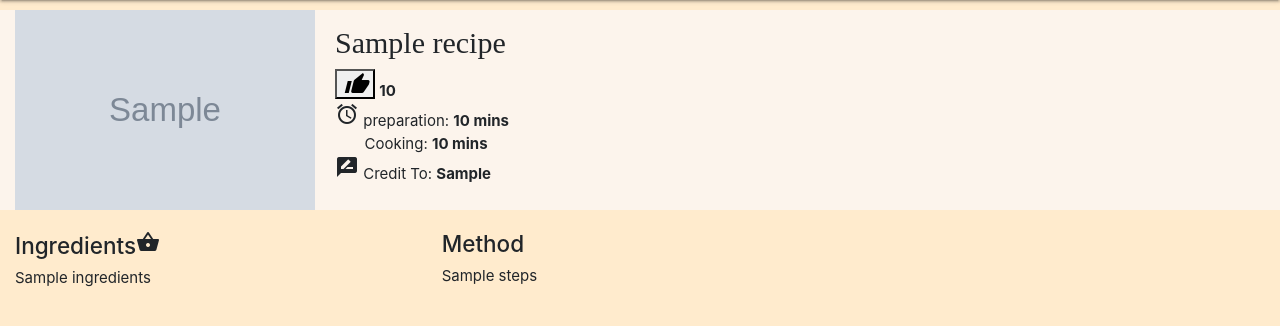
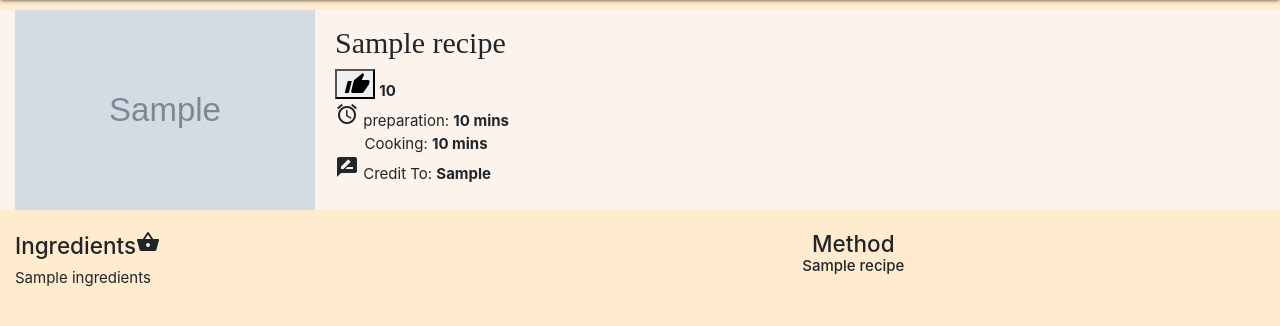
Before and after one commit to Code-Institute-Submissions/recipes-1, a Flask app: template templates/show_recipes.html in a window 1280 px wide. Shown: the part 64-390 px from the top of the page. Run offline with Flask 2, Linux system fonts and the light colour scheme; the template is opened without the code that fills it: most values are stand-ins (such as "Sample title", 1, 10 or a date in 2020); grey boxes marked "Sample" are stand-in pictures; some libraries are stand-ins or nearby versions.

Commit message:
split that method so user can easily read that

```diff
--- a/app.py
+++ b/app.py
@@ -148,7 +148,11 @@ def insert_recipes(register_id):
 def show_recipes(recipes_id,register_id):
     recipes=mongo.db.recipes.find_one({'_id':ObjectId(recipes_id)})
     register = mongo.db.register.find_one({'_id':ObjectId(register_id)})
-    return render_template('show_recipes.html',recipes=recipes,register=register )
+    step_split = recipes['steps'].split('.')
+    for recipe in step_split:
+        print(recipe)
+
+    return render_template('show_recipes.html',recipes=recipes,register=register, recipe=recipe, step_split=step_split )
 
 @app.route('/search/<register_id>', methods=['POST','GET'])
 def search(register_id):
--- a/templates/show_recipes.html
+++ b/templates/show_recipes.html
@@ -3,16 +3,16 @@
 <section class="container-fluid space">
     {% if recipes.creditTo == register.username %}
     <div class="row">
-            <div id='search-box' class="col-md-12">
+            <div  class="col-md-12">
              <a style="
     text-decoration: none;
-    color: white;"href='{{url_for("edit_recipes",recipes_id=recipes._id,register_id=register._id)}}'class="btn waves-effect waves-light  btn_small">Edit</a>
+    color: white;"href='{{url_for("edit_recipes",recipes_id=recipes._id,register_id=register._id)}}'class="btn waves-effect waves-light float btn_small">Edit</a>
     </div>
         </div>
 
      <div class="row">
-            <div id='search-box' class="col-md-12">
-    <form  action="{{url_for('delete_recipe',register_id=register._id,recipes_id=recipes._id)}}" method='POST'>
+            <div  class="col-md-12">
+    <form  action="{{url_for('delete_recipe',register_id=register._id,recipes_id=recipes._id)}}" class="float" method='POST'>
 
       <button  class="btn btn-danger waves-effect waves-light" id="delete" type="submit" name="action">Delete
 
@@ -60,10 +60,11 @@
          </div>
 
          <div class="col-lg-8 col-sm-12">
-             <h4>Method</h4>
-             {{ recipes.steps}}
-
-
+             <h4 class="text-center">Method</h4>
+            {% for recipe in step_split %}
+            <ul>
+              <li><h6 class="text-center">{{recipe}}</h6></li></ul>
+              {% endfor %}
          </div>
      </div>
 
```
